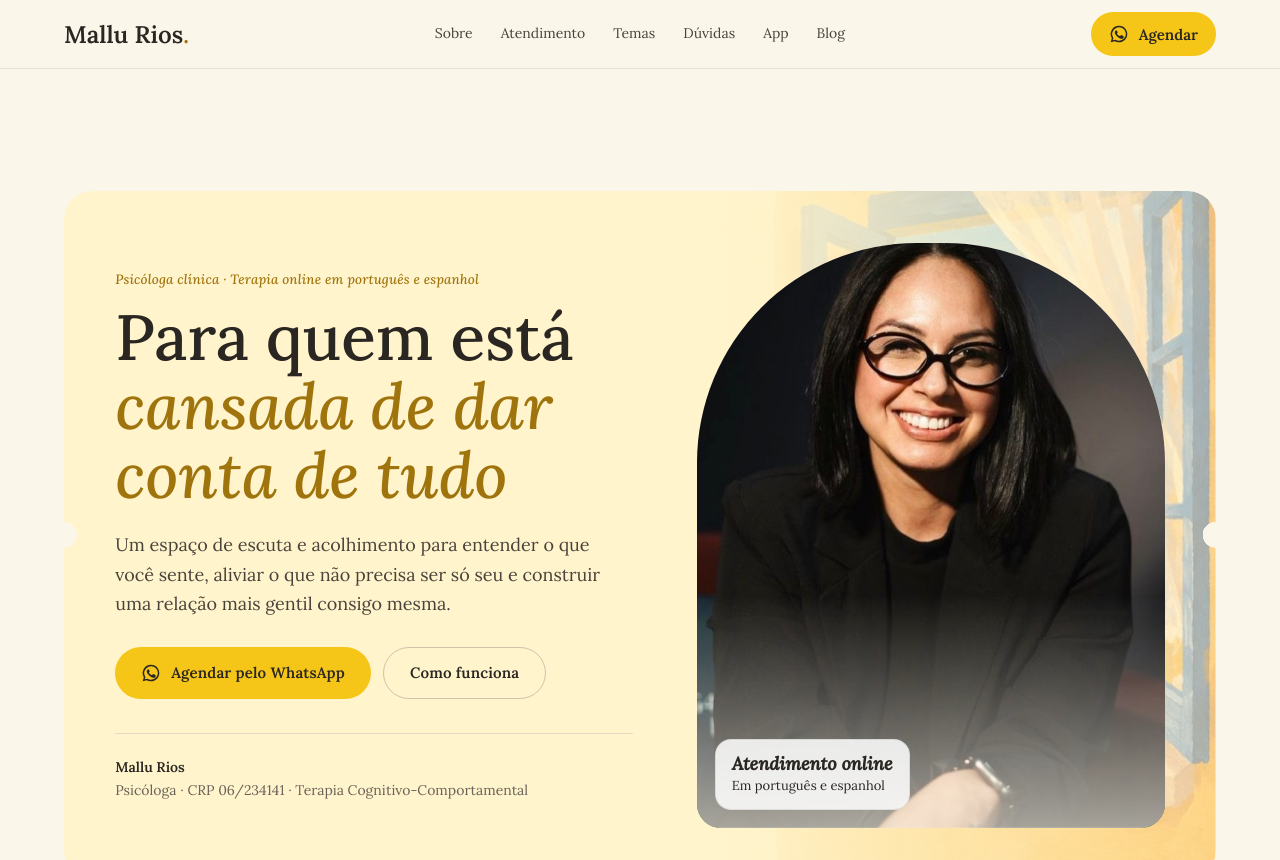
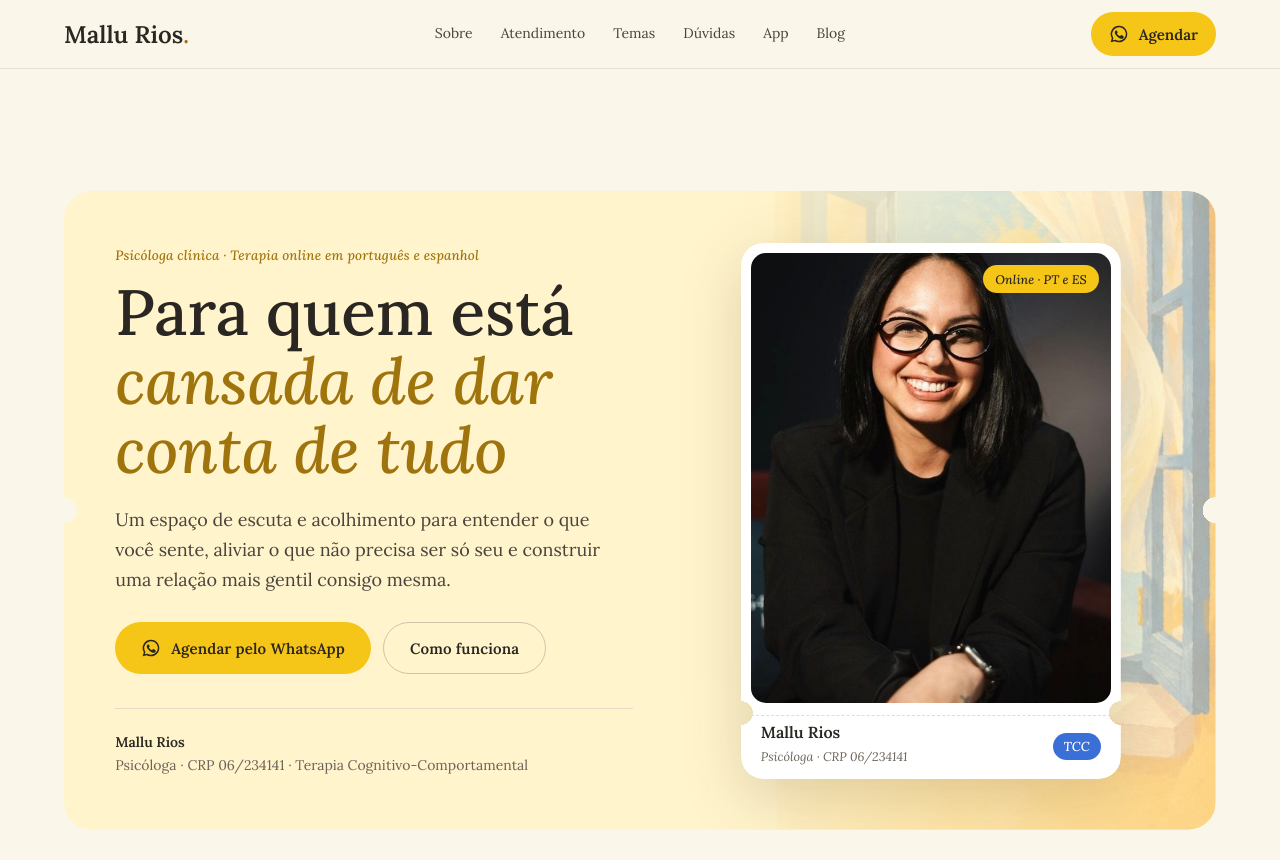
Before and after one commit to Mallurios/site, a plain HTML site: page index.html in a window 1280 px wide. Shown: the top 860 px of the page. Drawn offline with Linux system fonts and the light colour scheme.

Commit message:
Foto em moldura de ticket editorial no site, app e blog
Co-Authored-By: Claude Opus 5.5 <noreply@anthropic.com>
Claude-Session: https://claude.ai/code/session_01HuYmUqZfhdPXAsDXLiqdRr

```diff
--- a/index.html
+++ b/index.html
@@ -270,6 +270,20 @@ details.tk-f{background:#fff!important;border:1px solid var(--line)!important}
  .contact-tk{background-position:0 0,right bottom,0 0!important}
 }
 @media(min-width:901px){.steps{grid-template-columns:repeat(2,minmax(0,1fr))!important}.step.app-tk{min-height:250px}}
+
+/* moldura nova da foto: ticket editorial */
+.ph-tk{margin:0 auto;width:min(300px,78vw);filter:drop-shadow(0 18px 30px rgba(60,45,20,.16))}
+.ph-in{position:relative;background:#fff;border-radius:22px;padding:10px 10px 0;
+ -webkit-mask:radial-gradient(circle 12px at 0 calc(100% - 66px),#0000 98%,#000) left/51% 100% no-repeat,radial-gradient(circle 12px at 100% calc(100% - 66px),#0000 98%,#000) right/51% 100% no-repeat;
+ mask:radial-gradient(circle 12px at 0 calc(100% - 66px),#0000 98%,#000) left/51% 100% no-repeat,radial-gradient(circle 12px at 100% calc(100% - 66px),#0000 98%,#000) right/51% 100% no-repeat}
+.ph-img{aspect-ratio:4/5;border-radius:15px;background:url(/img/foto-centro.jpg) center 14%/cover no-repeat,#2A2622}
+.ph-tag{position:absolute;top:22px;right:22px;background:#F5C518;color:#2A2622;font:italic 500 12.5px 'Lora',Georgia,serif;padding:6px 12px;border-radius:99px;letter-spacing:0}
+.ph-stub{display:flex;align-items:center;justify-content:space-between;gap:10px;border-top:1.5px dashed #E6DCC6;margin:12px -10px 0;padding:13px 20px 15px;height:64px;box-sizing:border-box;text-align:left}
+.ph-stub b{display:block;font:600 16px/1.2 'Lora',Georgia,serif;color:#2A2622}
+.ph-stub span{font:italic 12.5px 'Lora',Georgia,serif;color:#6B6259}
+.ph-stub em{font:italic 500 13px 'Lora',Georgia,serif;color:#fff;background:#3A6FD8;padding:5px 11px;border-radius:99px}
+@media(min-width:901px){.ph-tk{width:min(380px,100%)}}
+.hero .ph-tk{align-self:center}
 </style>
 </head>
 <body>
@@ -298,10 +312,7 @@ details.tk-f{background:#fff!important;border:1px solid var(--line)!important}
         </div>
         <div class="id"><div><b>Mallu Rios</b>Psicóloga · CRP 06/234141 · Terapia Cognitivo-Comportamental</div></div>
       </div>
-      <div class="photo">
-        <img src="/img/foto-centro.jpg" alt="Mallu Rios, psicóloga, sentada em uma poltrona vinho, sorrindo">
-        <div class="badge"><b>Atendimento online</b>Em português e espanhol</div>
-      </div>
+      <figure class="ph-tk"><div class="ph-in"><div class="ph-img" role="img" aria-label="Mallu Rios, psicóloga, sorrindo"></div><span class="ph-tag">Online · PT e ES</span><div class="ph-stub"><div><b>Mallu Rios</b><span>Psicóloga · CRP 06/234141</span></div><em>TCC</em></div></div></figure>
     </div>
   </section>
 
```
Also changed, not shown: blog/index.html (+16 -1 lines), pausa/index.html (+15 -1 lines).
